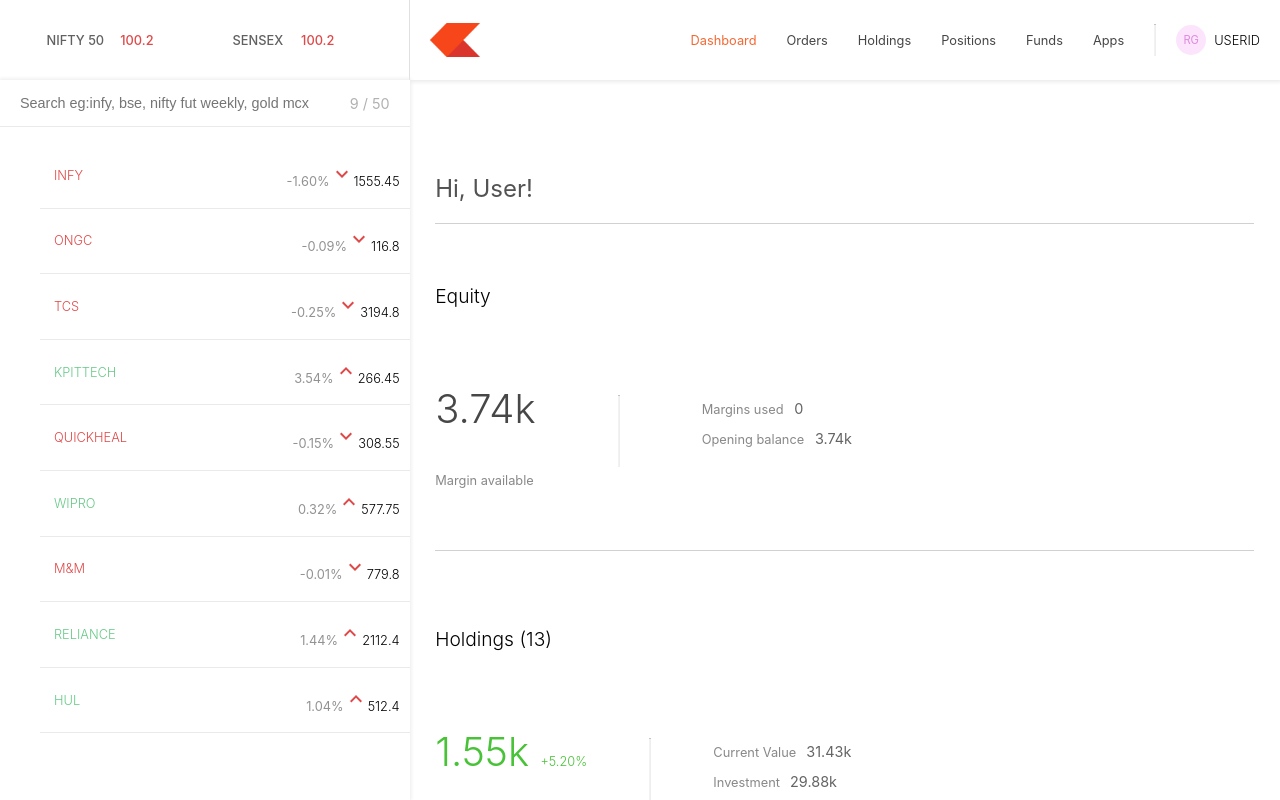
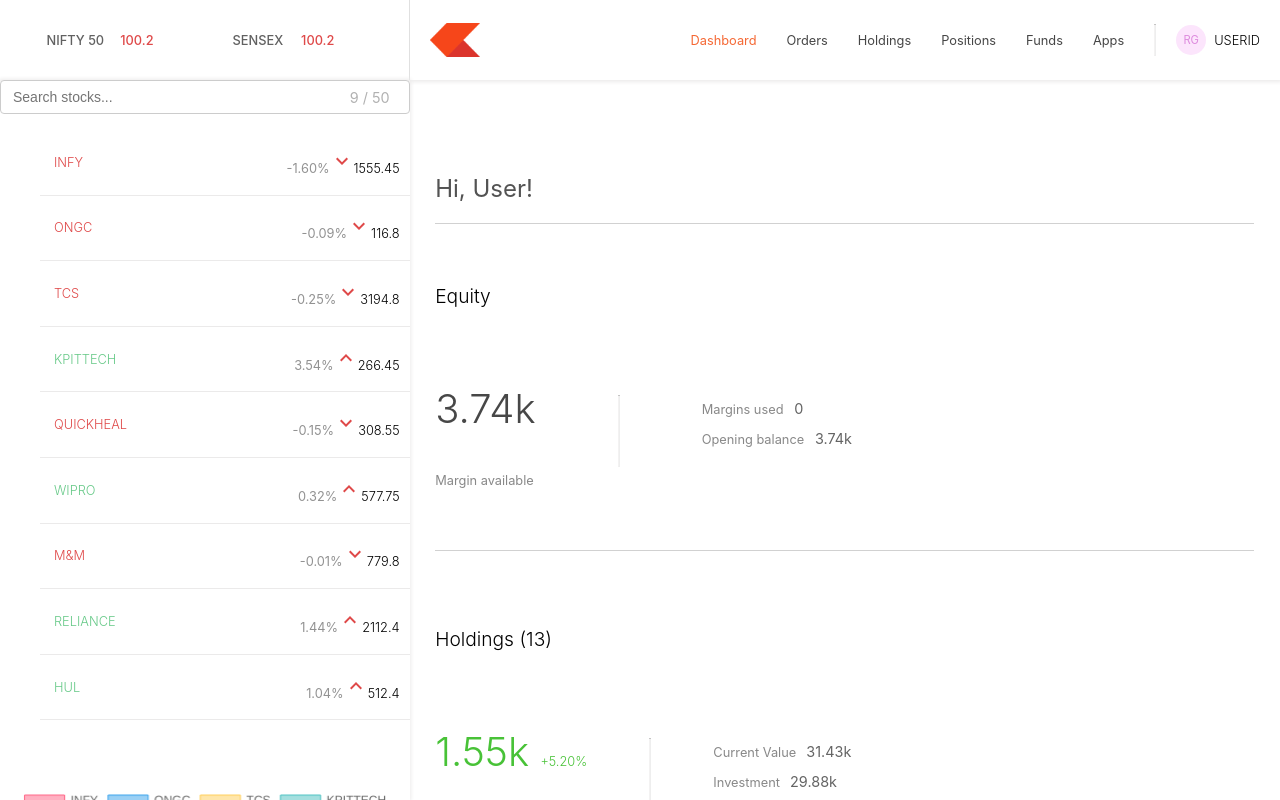
Before and after one commit to RoshniGupta2008/zerodha-clone, a React (Vite) app in the folder dashboard/: page / in a window 1280 px wide. Built offline with nearby package versions, Linux system fonts and the light colour scheme; no server answers.

Commit message:
fix: search input styling improved

```diff
--- a/dashboard/src/components/WatchList.jsx
+++ b/dashboard/src/components/WatchList.jsx
@@ -76,10 +76,20 @@
           type="text"
           name="search"
           id="search"
-          placeholder="Search eg:infy, bse, nifty fut weekly, gold mcx"
+          placeholder="Search stocks..."
           className="search"
           onChange={(e) => setSearch(e.target.value)}
           value={search}
+          style={{
+            width: "100%",
+            padding: "8px 12px",
+            border: "1px solid #ccc",
+            borderRadius: "4px",
+            fontSize: "14px",
+            outline: "none",
+            backgroundColor: "#fff",
+            color: "#333",
+          }}
         />
         <span className="counts"> {watchlist.length} / 50</span>
       </div>
```
